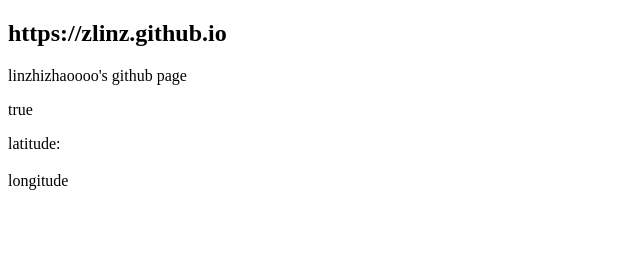
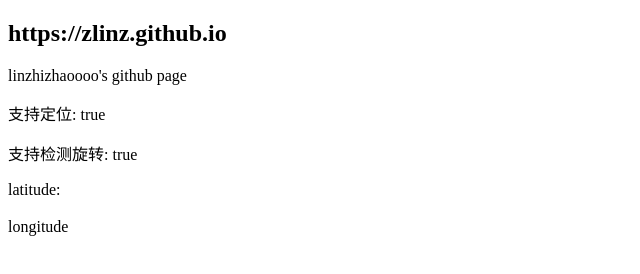
Before and after one commit to zLinz/zlinz.github.com, a plain HTML site: page index.html in a window 1280 px wide. Shown: the whole page, without its empty margins (0-640 px from the left). Drawn offline with Linux system fonts and the light colour scheme.

Commit message:
add Orientation

```diff
--- a/index.html
+++ b/index.html
@@ -154,7 +154,8 @@
     <div class="content">
         <h2>https://zlinz.github.io</h2>
         <p>linzhizhaoooo's github page</p>
-        <p id="ifSupport"></p>
+        <p id="ifGeoSupport"></p>
+        <p id="ifOrientationSupport"></p>
         <p>latitude:</p>
         <h3 id="startLat"></h3>
         <p>longitude</p>
@@ -205,7 +206,7 @@
 
             var geoSuccess = function(position) {
                 startPos = position;
-                alert("success!");
+                // alert("success!");
                 document.getElementById('startLat').innerHTML = startPos.coords.latitude;
                 document.getElementById('startLon').innerHTML = startPos.coords.longitude;
             }
@@ -223,7 +224,15 @@
             setTimeout(function() {
                 addClass(bd[0], 'loaded');
                 var isSup = 'geolocation' in navigator;
-                document.getElementById('ifSupport').innerHTML = isSup;
+                document.getElementById('ifGeoSupport').innerHTML = '支持定位: ' + isSup;
+
+                if (window.DeviceOrientationEvent) {
+                  document.getElementById("ifOrientationSupport").innerText = "支持检测旋转: true";
+                }else{
+                    document.getElementById("ifOrientationSupport").innerText = "支持检测旋转: false";
+                }
+
+
                 if('geolocation' in navigator){
                     navigator.geolocation.getCurrentPosition(geoSuccess, geoError, geoOptions);
                 }else{
```
